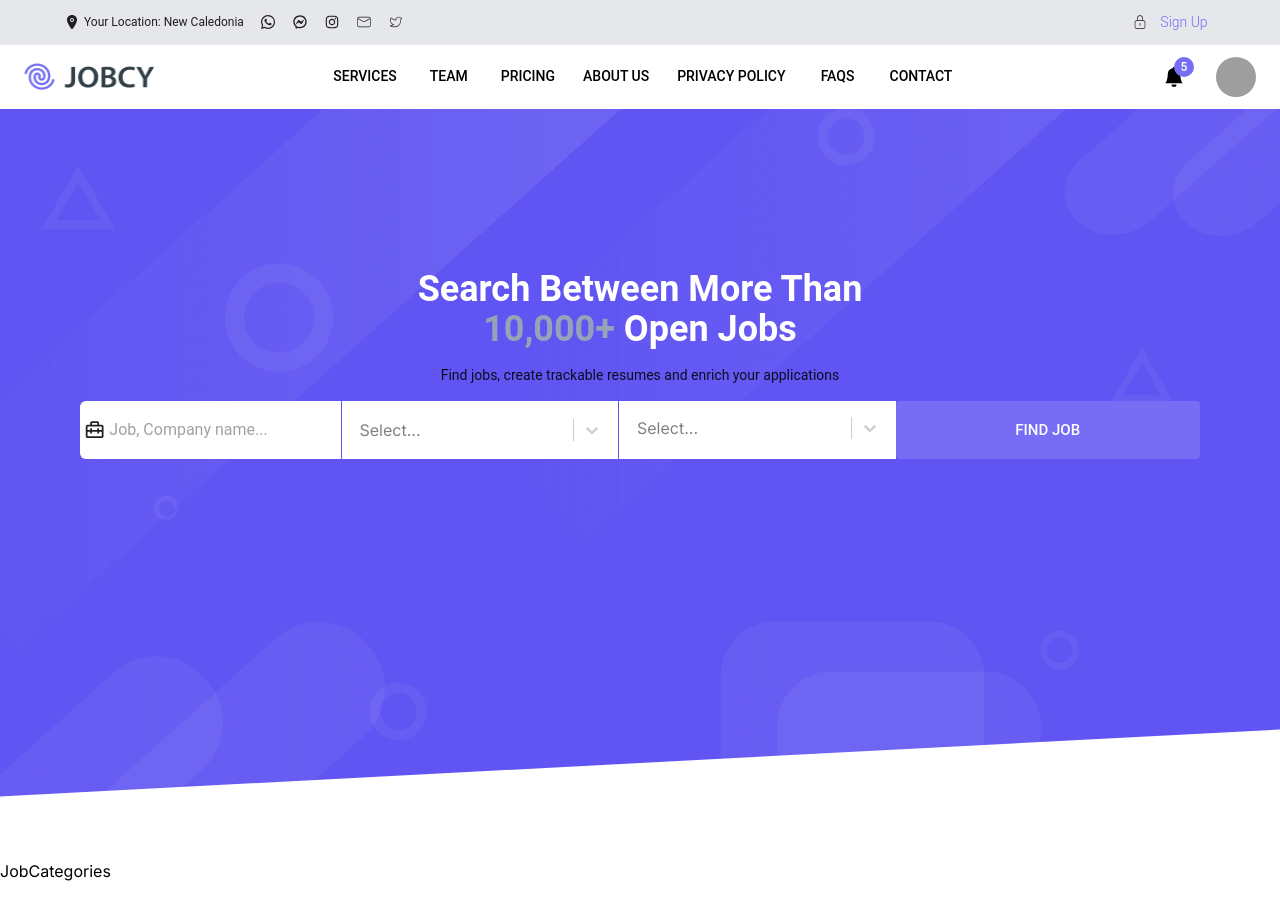
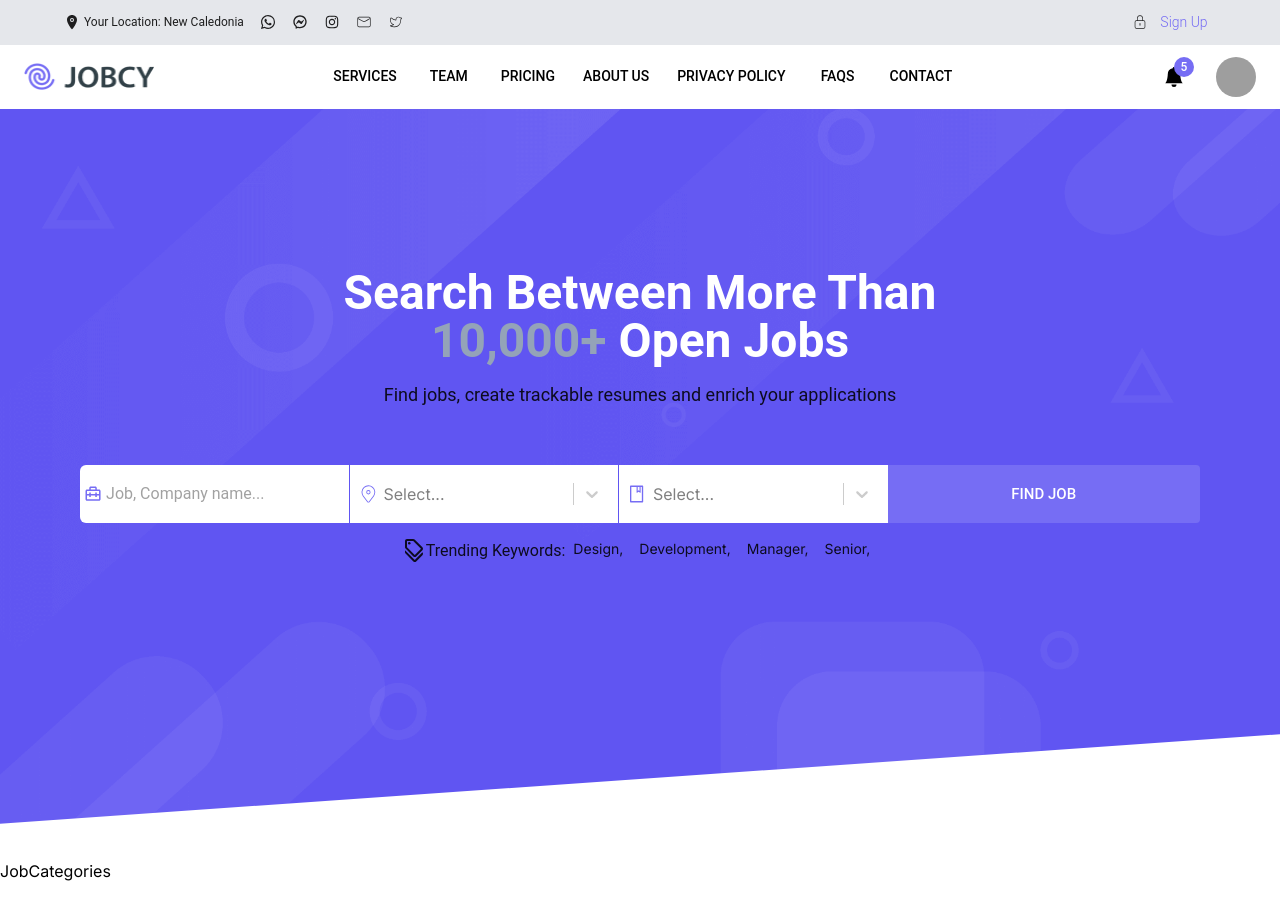
Before and after one commit to refugedesigns/jobcy, a Next.js app in the folder client/: page / in a window 1280 px wide. Shown: the top 920 px of the page. Built offline with nearby package versions, Linux system fonts and the light colour scheme; grey boxes are pictures that could not be loaded.

Commit message:
completed herosection design

```diff
--- a/client/app/components/HeroSection.tsx
+++ b/client/app/components/HeroSection.tsx
@@ -12,22 +12,26 @@ import {
 } from "@mui/material";
 import { useTheme } from "@mui/material/styles";
 import { BiBriefcaseAlt2 } from "react-icons/bi";
+import { MdOutlineDiscount } from "react-icons/md";
+import { AiOutlineBook } from "react-icons/ai";
+import { CiLocationOn } from "react-icons/ci";
+import Link from "next/link";
 
-interface Options  {
+interface Options {
   readonly value: string;
   readonly label: string;
-};
+}
 
 const options: readonly Options[] = [
-  {value: "Option 1", label: "Option 1"},
-  {value: "Option 2", label: "Option 2"},
-  {value: "Option 3", label: "Option 3"},
-  {value: "Option 4", label: "Option 4"},
-]
+  { value: "Option 1", label: "Option 1" },
+  { value: "Option 2", label: "Option 2" },
+  { value: "Option 3", label: "Option 3" },
+  { value: "Option 4", label: "Option 4" },
+];
 
 const HeroSection = () => {
   const theme = useTheme();
-    const matches = useMediaQuery(theme.breakpoints.up("lg"))
+  const matches = useMediaQuery(theme.breakpoints.up("lg"));
   const [isClearable, setIsClearable] = useState(true);
   const [isSearchable, setIsSearchable] = useState(true);
 
@@ -35,20 +39,23 @@ const HeroSection = () => {
     <Container className="mt-40 sm:px-10 mb-20">
       <Typography
         variant="h2"
-        className="text-white text-4xl text-center max-w-md mx-auto font-bold"
+        className="text-white text-4xl text-center max-w-md mx-auto font-bold md:max-w-lg lg:text-5xl lg:max-w-2xl"
       >
         Search Between More Than <span className="text-slate-400">10,000+</span>{" "}
         Open Jobs
       </Typography>
-      <Typography variant="body2" className="py-4 text-center mx-auto w-full">
+      <Typography
+        variant="body2"
+        className="py-4 text-center mx-auto w-full md:text-lg"
+      >
         Find jobs, create trackable resumes and enrich your applications
       </Typography>
-      <Box className="space-y-4 lg:flex lg:space-y-0 lg:bg-whit">
+      <Box className="space-y-4 lg:flex lg:space-y-0 lg:bg-whit pt-10 pb-4">
         <Input
           name="company"
           id="company"
           placeholder="Job, Company name..."
-          startAdornment={<BiBriefcaseAlt2 className="px-1 h-8 w-8" />}
+          startAdornment={<BiBriefcaseAlt2 className="px-1 h-7 w-7 text-primary-blue" />}
           className="bg-white rounded-md lg:flex-1 lg:rounded-tr-none lg:rounded-br-none py-3 lg:py-0"
           fullWidth
           variant="outlined"
@@ -56,6 +63,8 @@ const HeroSection = () => {
           size="medium"
         />
         <Divider orientation="vertical" className="hidden lg:block" />
+        <Box className="relative lg:flex-1">
+          <CiLocationOn className="absolute z-10 top-1/2 transform -translate-y-1/2 h-[2.3rem] w-[2.3rem] px-2 text-primary-blue" />
           <Select
             className="basic-single lg:flex-1 lg:rounded-none"
             classNamePrefix="select"
@@ -70,6 +79,10 @@ const HeroSection = () => {
                 border: "none",
                 outline: "none",
                 boxShadow: "none",
+                paddingLeft: 16,
+                "&:hover": {
+                  cursor: "pointer"
+                }
               }),
               container: (base) => ({
                 ...base,
@@ -79,10 +92,16 @@ const HeroSection = () => {
                 paddingBottom: 10,
                 borderRadius: 5,
                 backgroundColor: "white",
+                "&:hover": {
+                  cursor: "pointer"
+                }
               }),
             }}
           />
+        </Box>
         <Divider orientation="vertical" className="hidden lg:block" />
+        <Box className="relative lg:flex-1 hover:cursor-pointer">
+          <AiOutlineBook className="absolute z-10 top-1/2 transform -translate-y-1/2 h-[2.2rem] w-[2.2rem] px-2 text-primary-blue" />
           <Select
             className="basic-single lg:flex-1 lg:rounded-none"
             classNamePrefix="select"
@@ -97,25 +116,48 @@ const HeroSection = () => {
                 border: "none",
                 outline: "none",
                 boxShadow: "none",
+                paddingLeft: 16,
+                "&:hover": {
+                  cursor: "pointer"
+                }
               }),
               container: (base) => ({
                 ...base,
                 border: matches ? "none" : "1px solid gray",
                 padding: 8,
+                paddingTop: 10,
+                paddingBottom: 10,
                 borderRadius: 5,
                 backgroundColor: "white",
+                "&:hover": {
+                  cursor: "pointer"
+                }
               }),
             }}
           />
+        </Box>
         <Button
           type="submit"
           variant="contained"
           disableElevation
           size="large"
-          className="bg-primary-blue  dark:text-white w-full lg:flex-1 py-4"
+          className="bg-primary-blue dark:bg-slate-800 dark:focus:bg-slate-800 dark:hover:bg-slate-700  dark:text-white w-full lg:flex-1 py-4 lg:rounded-bl-none lg:rounded-tl-none"
         >
           Find Job
         </Button>
+      </Box>
+      <Box className="flex justify-center w-full flex-wrap text-sm">
+        <Box className="flex justify-center">
+          <MdOutlineDiscount className="h-6 w-6" />
+          <Typography className="whitespace-nowrap">Trending Keywords:</Typography>
+        </Box>
+          {["Design", "Development", "Manager", "Senior"].map(
+            (keyword, index) => (
+              <Link className="mx-2" href="#" key={index}>
+                {keyword},
+              </Link>
+            )
+          )}
       </Box>
     </Container>
   );
--- a/client/app/page.tsx
+++ b/client/app/page.tsx
@@ -7,9 +7,9 @@ import JobCategories from "./components/JobCategories";
 export default function Home() {
   return (
     <main className="flex flex-col items-center justify-between">
-      <Box className="bg-[url('/images/home/img-01.png')] bg-cover bg-bottom w-full min-h-[750px] bg-[#6055f2] relative pb-16">
+      <Box className="bg-[url('/images/home/img-01.png')] bg-cover bg-bottom w-full min-h-[750px] bg-[#6055f2] dark:bg-slate-600 relative pb-40">
         <HeroSection />
-        <Box className="bg-white w-full h-48 absolute -bottom-24 z-10 overflow-hidden -skew-y-[3deg]" />
+        <Box className="bg-white w-full h-48 absolute -bottom-28 z-10 overflow-hidden -skew-y-[2.5deg] lg:-skew-y-[4deg]" />
       </Box>
 
         <JobCategories />
```
Lines whose indentation alone changed are shown as unchanged.
